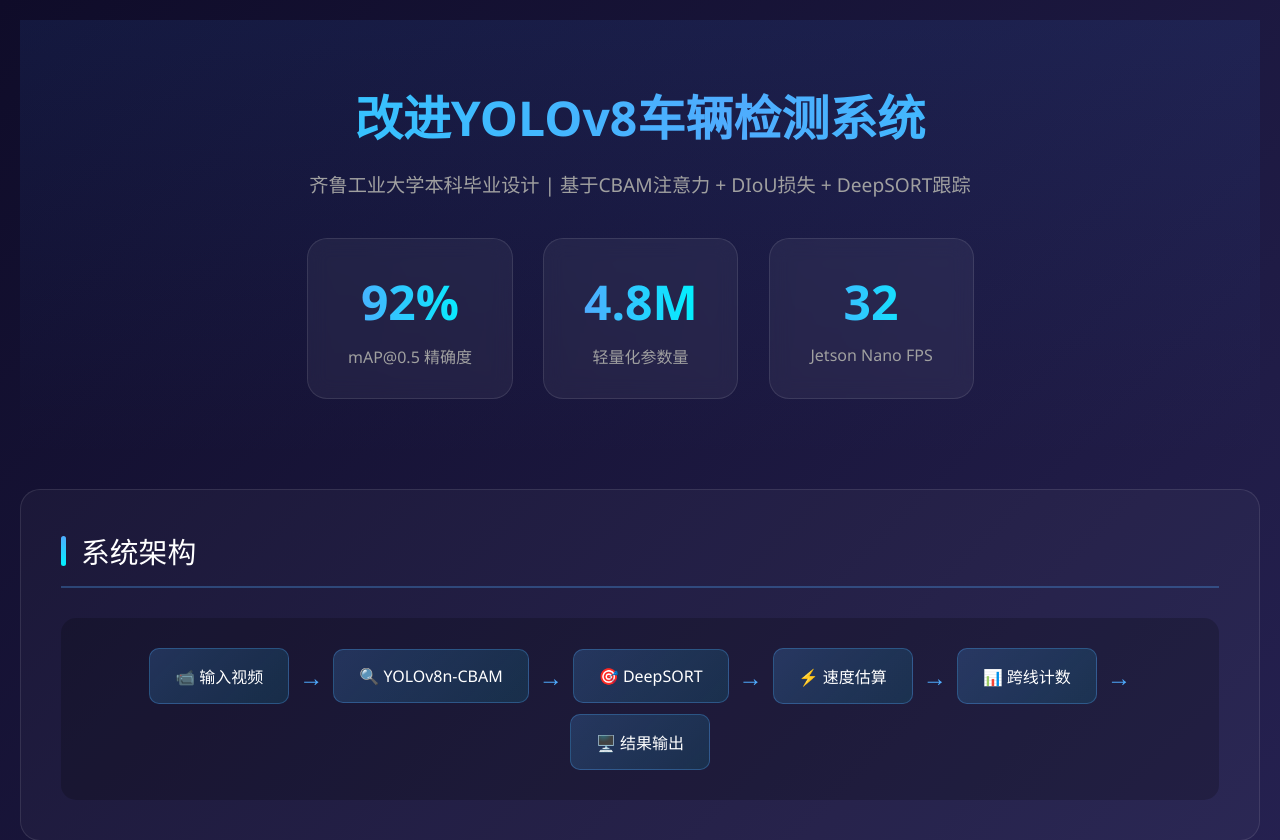
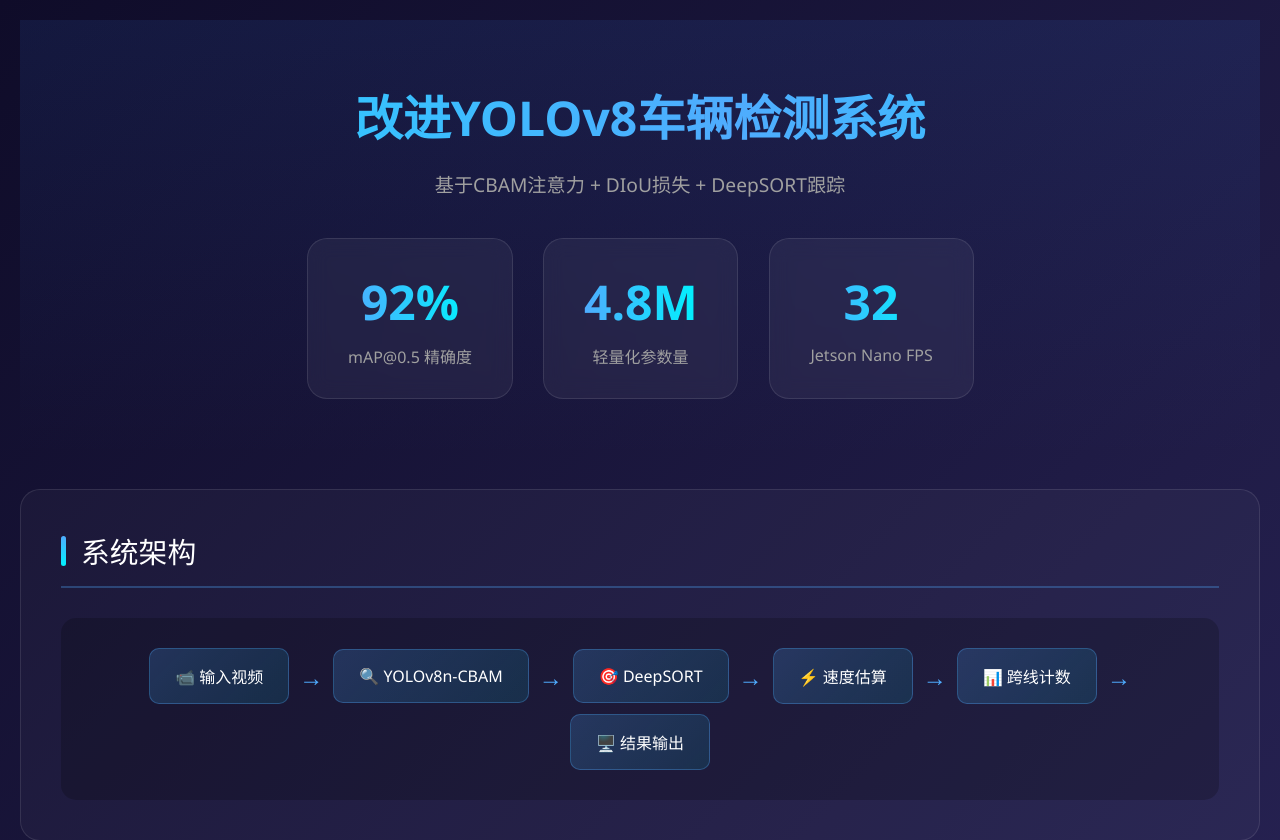
Before and after one commit to Myth-wangyun/vehicle-detection-system, a plain HTML site: page vehicle_detection_system/preview.html in a window 1280 px wide. Shown: the top 840 px of the page. Drawn offline with Linux system fonts and the light colour scheme.

Commit message:
fix: 修复预览服务配置

```diff
--- a/vehicle_detection_system/preview.html
+++ b/vehicle_detection_system/preview.html
@@ -3,7 +3,7 @@
 <head>
     <meta charset="UTF-8">
     <meta name="viewport" content="width=device-width, initial-scale=1.0">
-    <title>改进YOLOv8车辆检测系统 - 毕业设计</title>
+    <title>改进YOLOv8车辆检测系统</title>
     <style>
         * { margin: 0; padding: 0; box-sizing: border-box; }
         body {
@@ -294,7 +294,7 @@
         <!-- Hero Section -->
         <div class="hero">
             <h1>改进YOLOv8车辆检测系统</h1>
-            <p>齐鲁工业大学本科毕业设计 | 基于CBAM注意力 + DIoU损失 + DeepSORT跟踪</p>
+            <p> 基于CBAM注意力 + DIoU损失 + DeepSORT跟踪</p>
 
             <div class="stats">
                 <div class="stat-card">
```
Also changed, not shown: assets/image_20260516162030490.png (added), assets/preview_access.png (added), 3 other files.
